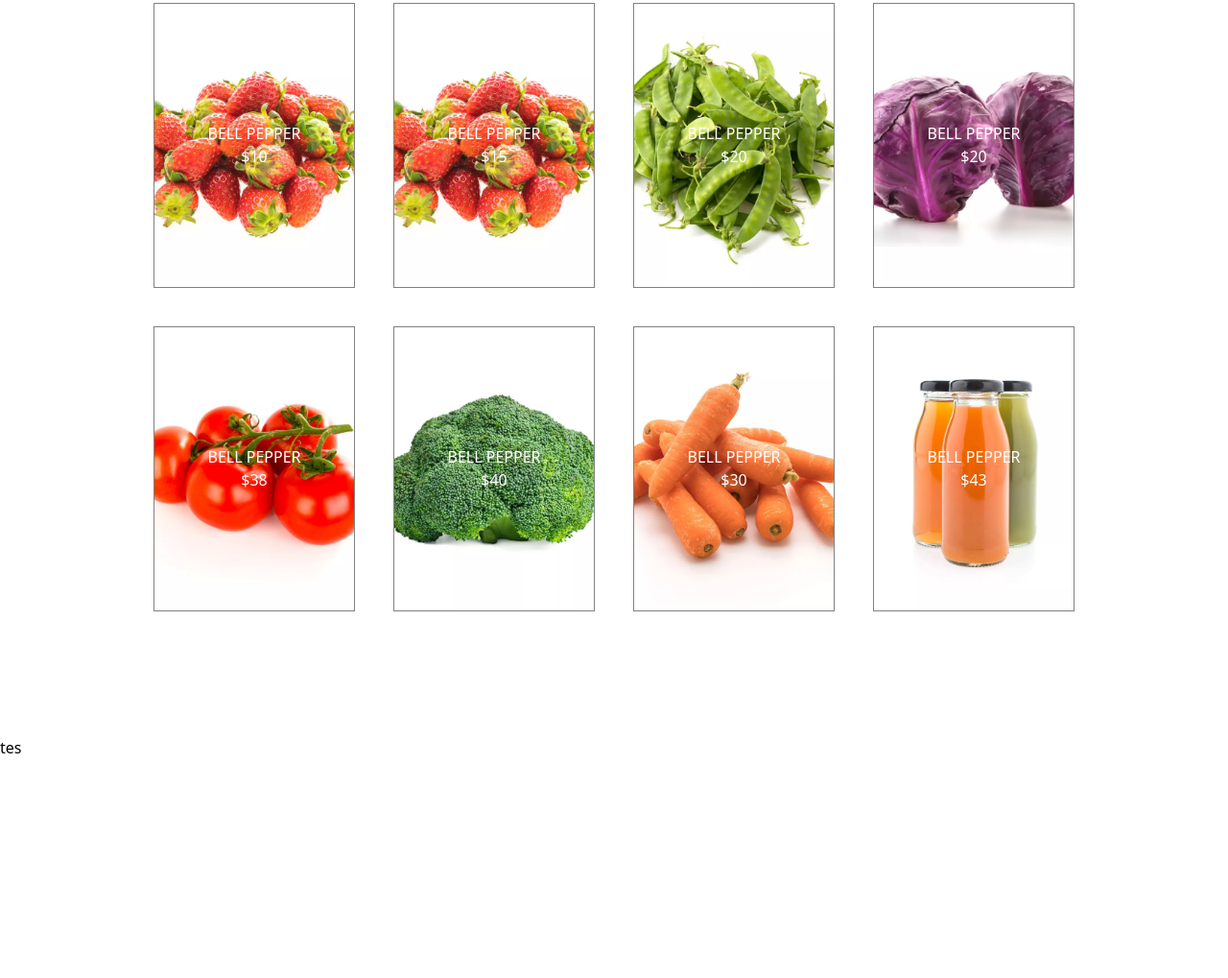
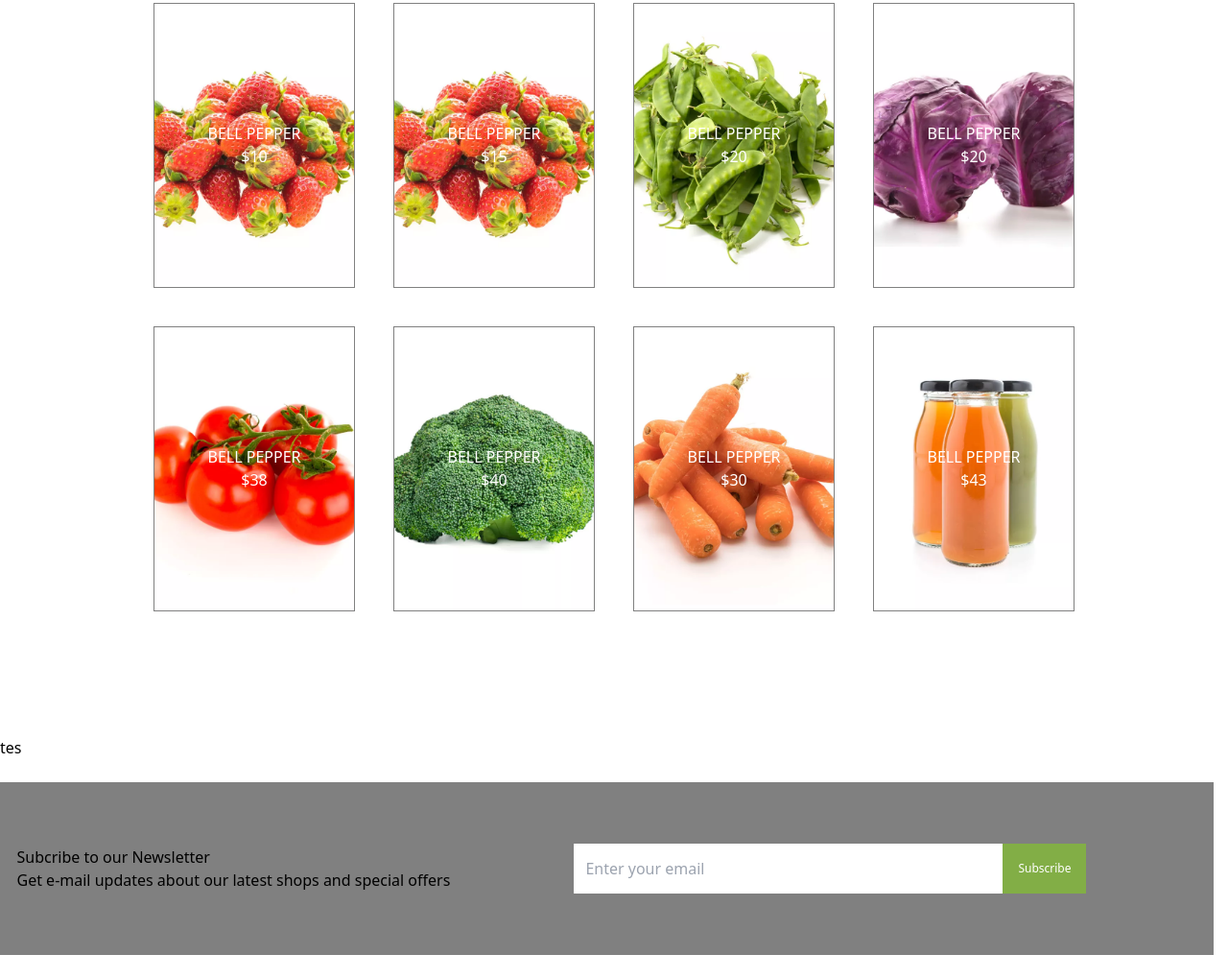
Before and after one commit to Franciskojo/My-second-mest-project, a plain HTML site: page index.html in a window 1280 px wide. Shown: the part 1407-2426 px from the top of the page at 96% size. Before the commit the page ends 2198 px from the top, so only its background shows below. Drawn offline with nearby package versions, Linux system fonts and the light colour scheme.

Commit message:
Add more section

```diff
--- a/index.html
+++ b/index.html
@@ -126,9 +126,17 @@
     </section>
     <section>tes</section>
     <footer>
-      <div>
+      <section class="footer-s">
+        <div class="footer-item">
+          <h3>Subcribe to our Newsletter</h3>
+          <p>Get e-mail updates about our latest shops and special offers</p>
+        </div>
+        <div class="form-ctrl">
+          <input type="text" placeholder="Enter your email" >
+          <button class="button">Subscribe</button>
+        </div>
+      </section>
 
-      </div>
     </footer>
   </body>
 </html>
--- a/styles.css
+++ b/styles.css
@@ -13,7 +13,7 @@ nav {
   flex-direction: row;
   align-items: center;
   justify-content: space-around;
-  background-color: white;
+  background-color: green;
   height: 80px;
 }
 .header {
@@ -21,7 +21,7 @@ nav {
   flex-direction: row;
   align-items: center;
   justify-content: space-around;
-  background-color: aquamarine;
+  background-color: rgb(255, 127, 127);
   column-gap: 190px;
   padding: 0 190px;
   width: 100vw;
@@ -48,6 +48,7 @@ nav {
   width: 100vw;
   background-size: cover;
   background-attachment: fixed;
+  background-color: rgba(0, 0, 0, 0.534);
 }
 
 .hero-content {
@@ -58,6 +59,7 @@ nav {
   gap: 10px;
   height: 100%;
   width: 100%;
+  background-color: rgba(0, 0, 0, 0.295);
 }
 
 .logo {
@@ -93,7 +95,6 @@ nav {
   width: 100%;
   gap: 40px;
   padding: 40px;
-
 }
 
 .gallery-item {
@@ -153,9 +154,42 @@ nav {
   color: #808080;
   font-size: 15px;
   font-style: italic;
-
 }
 
 .our-p {
   padding: 90px 120px;
 }
+
+.footer-s {
+  display: flex;
+  flex-direction: row;
+  justify-content: space-around;
+  background-color: #808080;
+  padding: 18px;
+  margin: 24px -15px;
+  width: 100vw;
+}
+
+.footer-item {
+  margin: 48px -100px;
+  padding: 18;
+}
+
+.footer-s button {
+  background-color: #82ae46;
+  color: white;
+  height: 52px;
+  font-size: 12px;
+  line-height: 21.6px;
+  padding: 1px 16px;
+}
+.footer-s input {
+  height: 52px;
+  padding: 6px 12px;
+  width: 447px;
+}
+
+.form-ctrl {
+  display: flex;
+  align-items: center;
+}
```
Also changed, not shown: assets/logo.webp (added).
